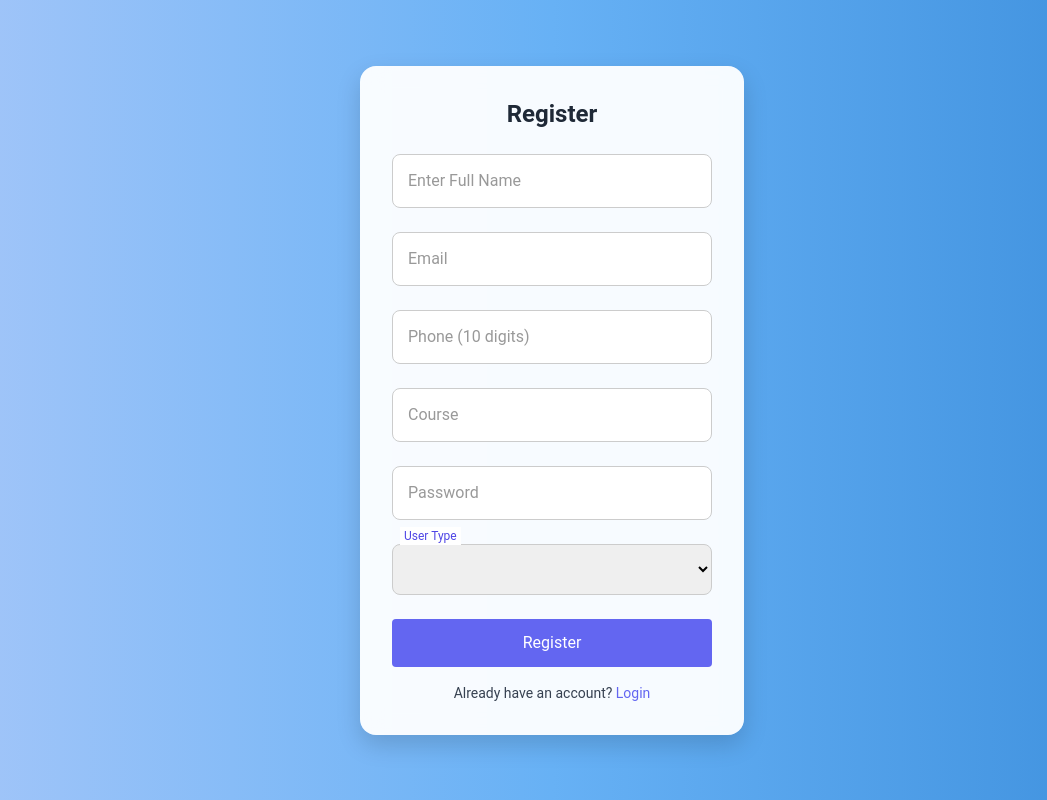
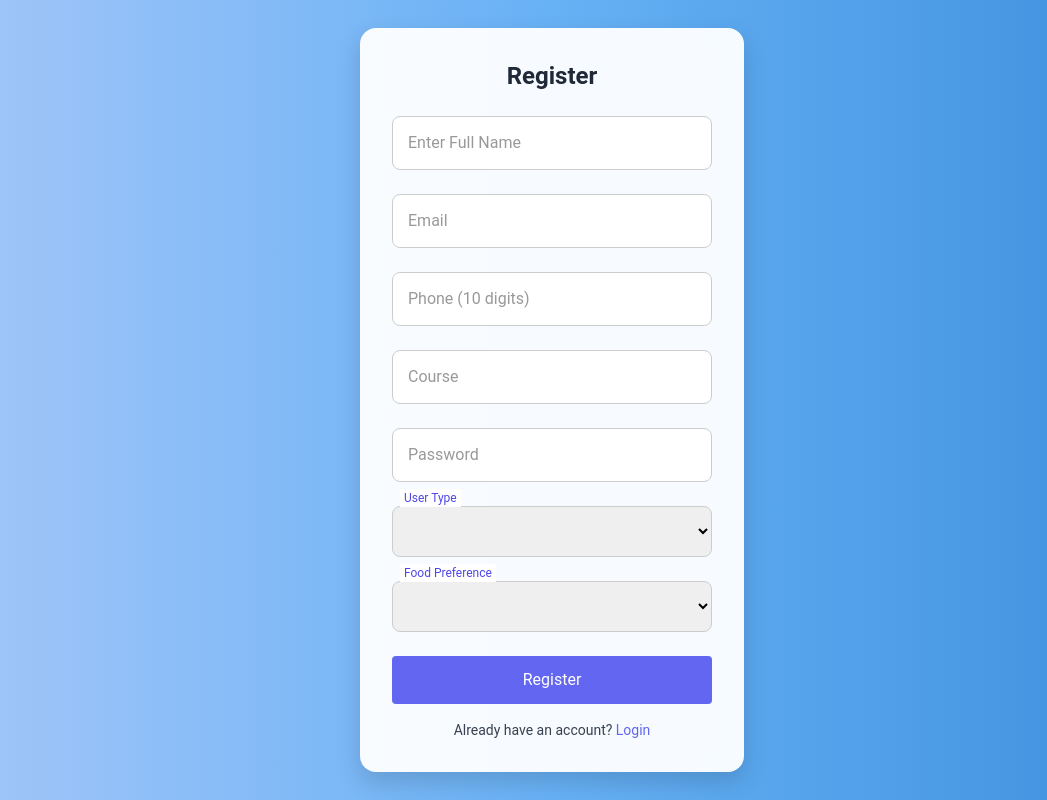
Before and after one commit to aadithr894-svg/Siberia-Mess-App, a Flask app: page /register in a window 1280 px wide. Shown: the whole page, without its empty margins (88-1135 px from the left). Run offline with Flask 3, Linux system fonts and the light colour scheme; some libraries are stand-ins or nearby versions.

Commit message:
first commit

```diff
--- a/app.py
+++ b/app.py
@@ -141,9 +141,10 @@ def register():
         phone = request.form['phone']
         password = request.form['password']
         user_type = request.form['user_type']  # student or admin
+        food_type = request.form['food_type']  # veg or non-veg  ✅
 
         # Basic required fields check
-        if not name or not email or not password or not user_type:
+        if not name or not email or not password or not user_type or not food_type:
             flash("All fields are required.", "danger")
             return redirect(url_for('register'))
 
@@ -153,25 +154,25 @@ def register():
             return redirect(url_for('register'))
 
         # ---------------- POOL CONNECTION ----------------
-        conn = mysql_pool.get_connection()         # Get connection from pool
-        cur = conn.cursor(dictionary=True)         # DictCursor equivalent
+        conn = mysql_pool.get_connection()
+        cur = conn.cursor(dictionary=True)
 
         # Hash the password
         hashed_password = generate_password_hash(password)
 
         try:
-            # Insert into new_users table
+            # Insert into new_users table (added food_type)
             cur.execute("""
-                INSERT INTO new_users (name, email, phone, course, password, user_type)
-                VALUES (%s, %s, %s, %s, %s, %s)
-            """, (name, email, phone, course, hashed_password, user_type))
+                INSERT INTO new_users (name, email, phone, course, password, user_type, food_type)
+                VALUES (%s, %s, %s, %s, %s, %s, %s)
+            """, (name, email, phone, course, hashed_password, user_type, food_type))
             conn.commit()
             flash("Registration successful! Await admin approval.", "success")
         except Exception as e:
             flash(f"Database error: {e}", "danger")
         finally:
             cur.close()
-            conn.close()  # Return connection to pool
+            conn.close()
 
         return redirect(url_for('login'))
 
--- a/templates/admin_qr_scan.html
+++ b/templates/admin_qr_scan.html
@@ -61,12 +61,12 @@ function updateLiveCount() {
     .catch(()=>{ liveCount.innerText = "0"; });
 }
 updateLiveCount();
-setInterval(updateLiveCount, 120000); // 2 min
+setInterval(updateLiveCount, 240000); // 2 min
 
 // Handle QR scan success
 function onScanSuccess(decodedText) {
   const now = Date.now();
-  if (now - lastScanTime < 1500) return; // throttle 0.2 sec
+  if (now - lastScanTime < 1200) return; // throttle 0.2 sec
   lastScanTime = now;
 
   let user_id = null;
--- a/templates/admin_users.html
+++ b/templates/admin_users.html
@@ -51,6 +51,9 @@
                     <p class="mb-1"><strong>Email:</strong> {{ user.email }}</p>
                     <p class="mb-1"><strong>Course:</strong> {{ user.course }}</p>
                     <p class="mb-1"><strong>Phone:</strong> {{ user.phone }}</p>
+                    <!-- ✅ New Food Type -->
+                    <p class="mb-1"><strong>Food Type:</strong> {{ user.food_type|capitalize }}</p>
+
                     <form action="{{ url_for('delete_user', user_id=user.id) }}" method="post"
                           onsubmit="return confirm('Are you sure you want to delete this user?');">
                         <button type="submit" class="btn btn-danger w-100 mt-2 rounded-pill">Delete</button>
@@ -65,6 +68,9 @@
                         <p class="mb-1"><strong>Email:</strong> {{ user.email }}</p>
                         <p class="mb-1"><strong>Course:</strong> {{ user.course }}</p>
                         <p class="mb-1"><strong>Phone:</strong> {{ user.phone }}</p>
+                        <!-- ✅ New Food Type -->
+                        <p class="mb-1"><strong>Food Type:</strong> {{ user.food_type|capitalize }}</p>
+
                         <form action="{{ url_for('delete_user', user_id=user.id) }}" method="post"
                               onsubmit="return confirm('Are you sure you want to delete this user?');">
                             <button type="submit" class="btn btn-danger w-100 mt-2 rounded-pill">Delete</button>
--- a/templates/register.html
+++ b/templates/register.html
@@ -136,6 +136,16 @@
         <label>User Type</label>
       </div>
 
+      <!-- ✅ New Veg / Non-Veg Dropdown -->
+      <div class="input-field">
+        <select name="food_type" required>
+          <option value="" disabled selected></option>
+          <option value="veg">Veg</option>
+          <option value="non-veg">Non-Veg</option>
+        </select>
+        <label>Food Preference</label>
+      </div>
+
       <button type="submit" class="w-full p-3 bg-indigo-500 text-white rounded hover:bg-indigo-600 transition">Register</button>
     </form>
 
```
